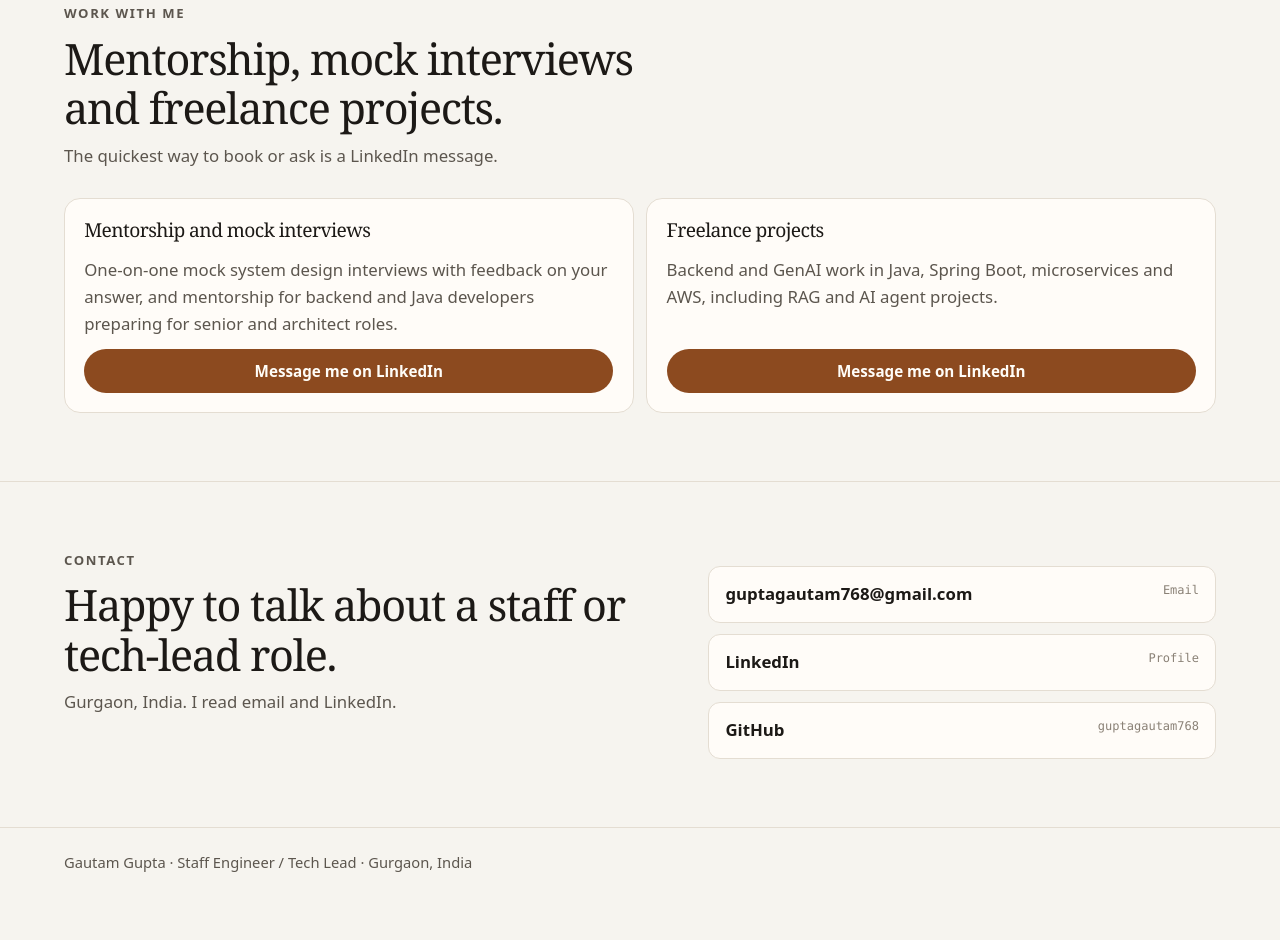
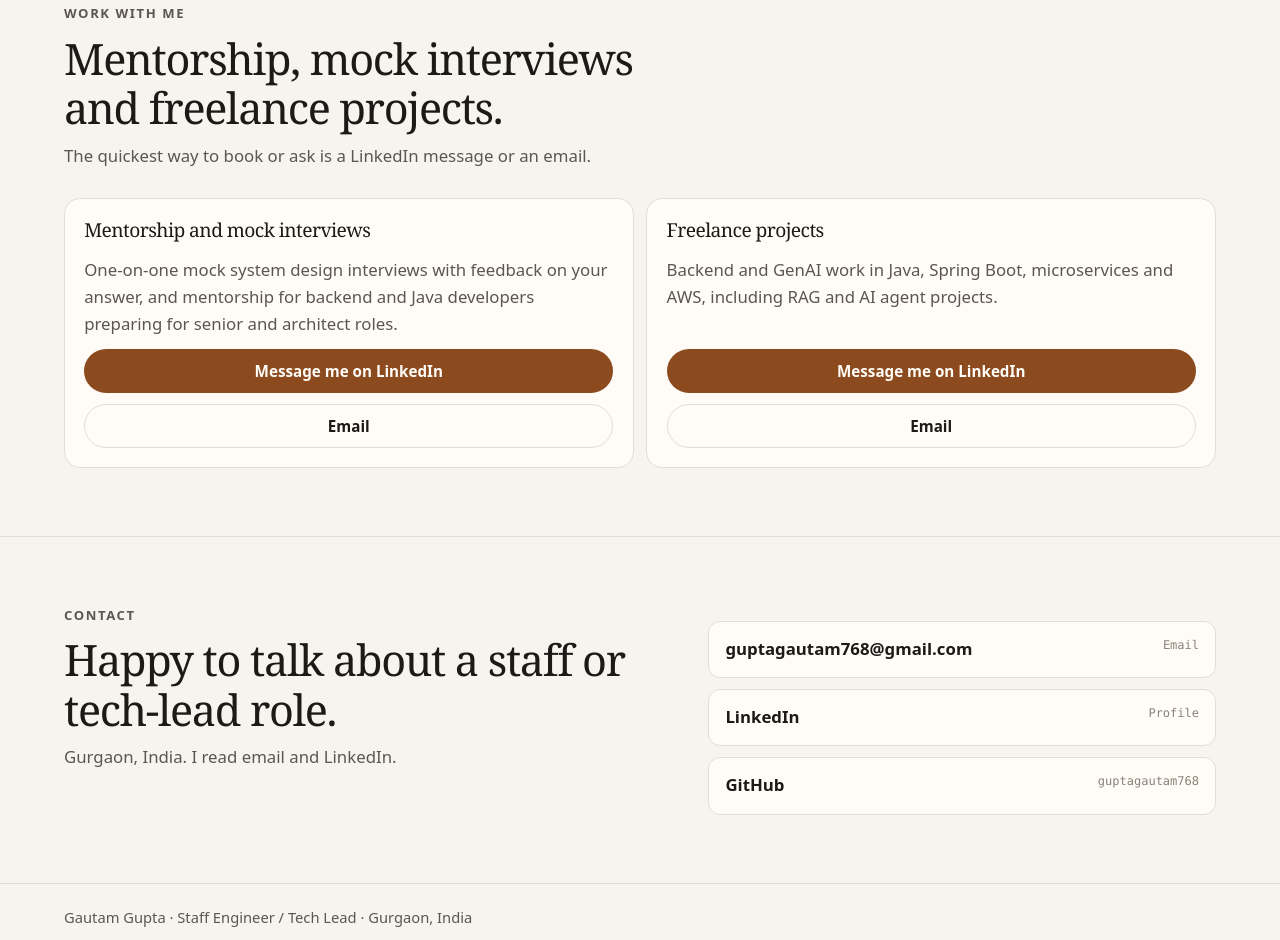
Before and after one commit to guptagautam768/guptagautam768.github.io, a plain HTML site: page index.html in a window 1280 px wide. Shown: the part 5284-6224 px from the top of the page. Before the commit the page ends 6190 px from the top, so only its background shows below. Drawn offline with Linux system fonts and the light colour scheme.

Commit message:
Add Email button to Work with me cards
Co-Authored-By: Claude Sonnet 5.5 <noreply@anthropic.com>
Claude-Session: https://claude.ai/code/session_01PAdyuUtbirMcNVFrEq3ejk

```diff
--- a/index.html
+++ b/index.html
@@ -347,18 +347,20 @@
         <div class="section-head">
           <p class="eyebrow">Work with me</p>
           <h2>Mentorship, mock interviews and freelance projects.</h2>
-          <p>The quickest way to book or ask is a LinkedIn message.</p>
+          <p>The quickest way to book or ask is a LinkedIn message or an email.</p>
         </div>
         <div class="project-grid">
           <article class="project" id="mentorship">
             <h3>Mentorship and mock interviews</h3>
             <p>One-on-one mock system design interviews with feedback on your answer, and mentorship for backend and Java developers preparing for senior and architect roles.</p>
             <a class="button" href="https://www.linkedin.com/in/gautam-gupta-78bb09b7/" rel="noopener noreferrer">Message me on LinkedIn</a>
+            <a class="button secondary" href="mailto:guptagautam768@gmail.com">Email</a>
           </article>
           <article class="project" id="freelance">
             <h3>Freelance projects</h3>
             <p>Backend and GenAI work in Java, Spring Boot, microservices and AWS, including RAG and AI agent projects.</p>
             <a class="button" href="https://www.linkedin.com/in/gautam-gupta-78bb09b7/" rel="noopener noreferrer">Message me on LinkedIn</a>
+            <a class="button secondary" href="mailto:guptagautam768@gmail.com">Email</a>
           </article>
         </div>
       </div>
```
